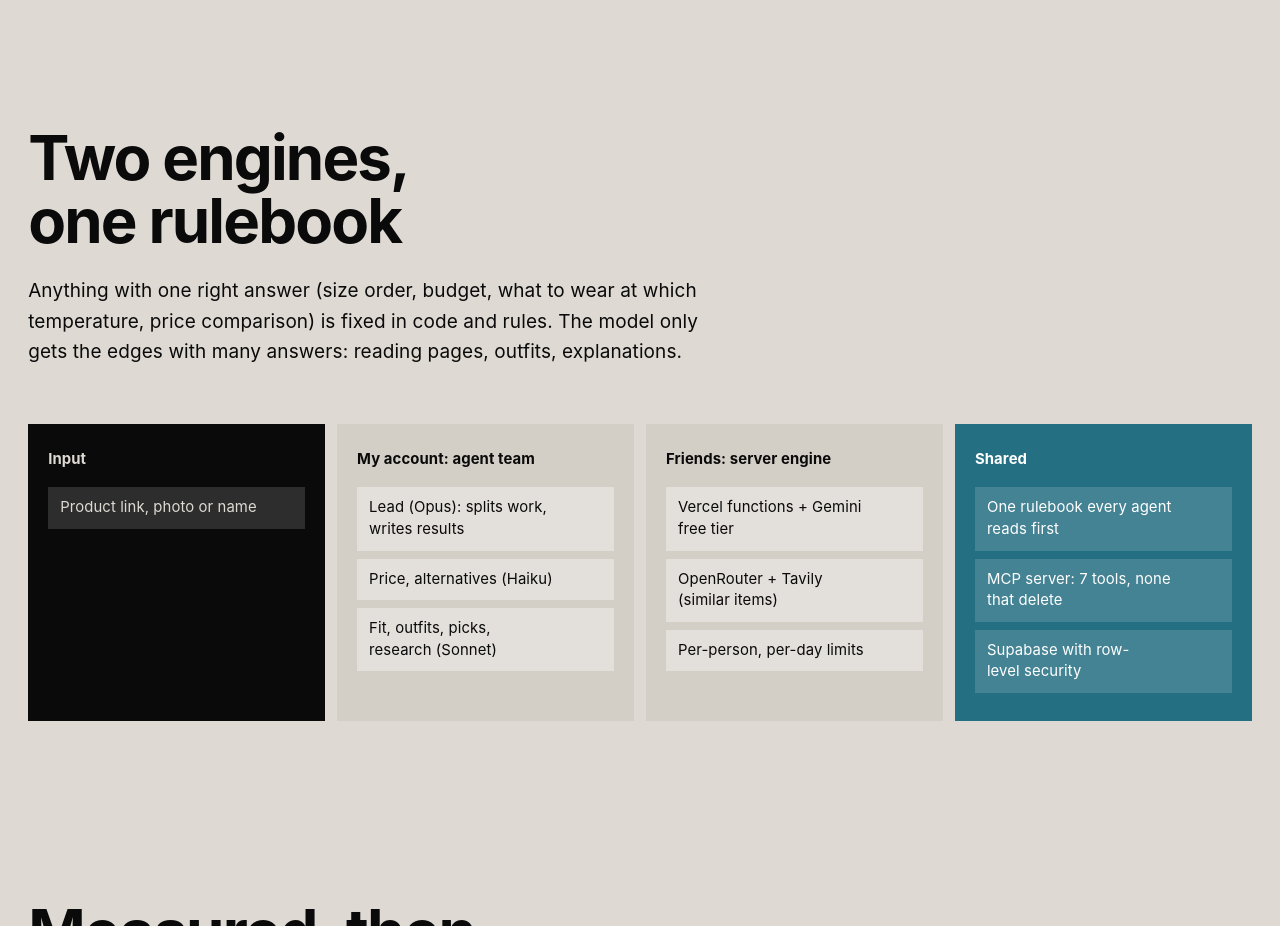
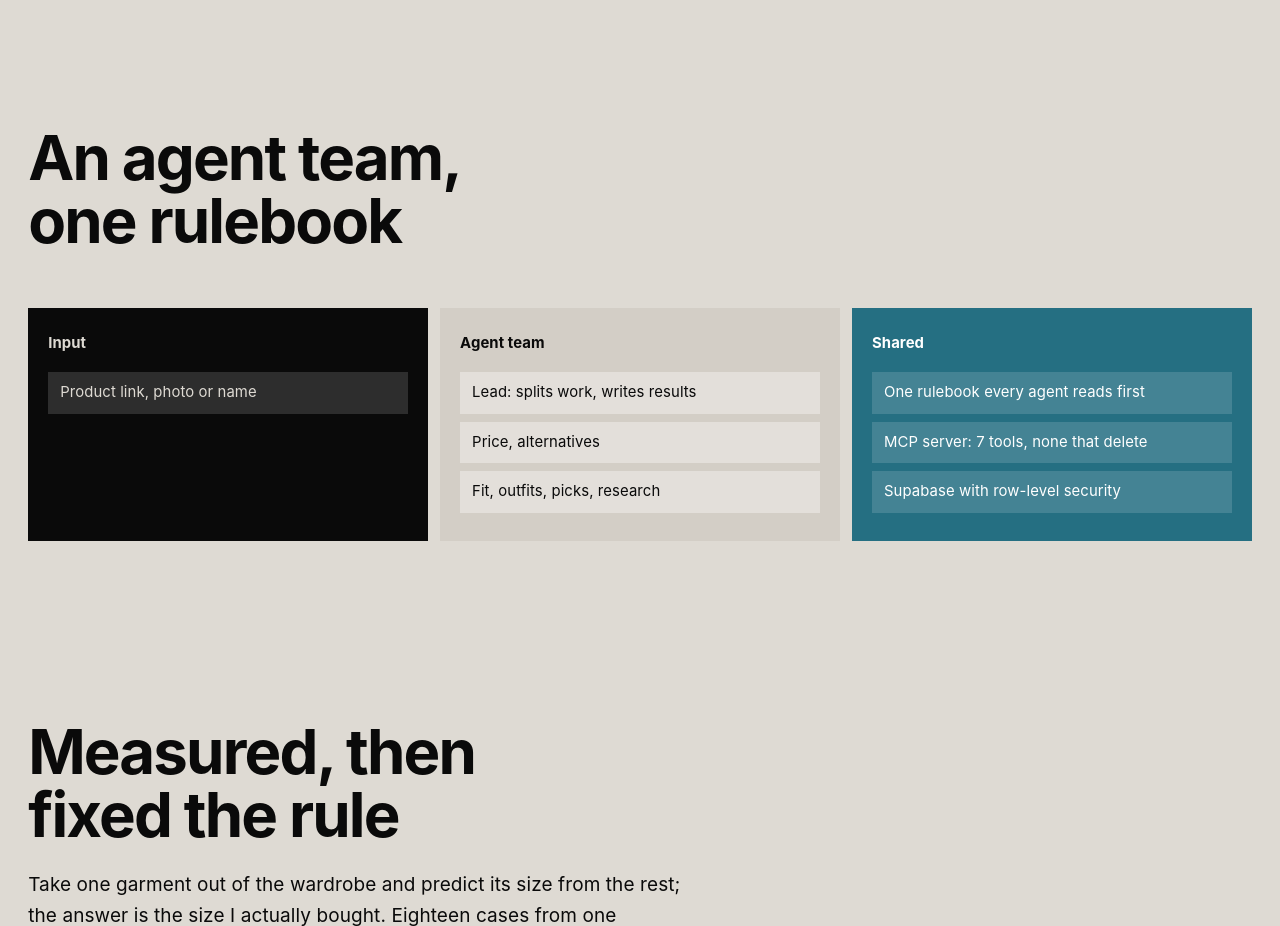
Before and after one commit to Won-22/Won-22.github.io, a plain HTML site: page project.html in a window 1280 px wide. Shown: the part 1760-2686 px from the top of the page. Drawn offline with nearby package versions, Linux system fonts and the light colour scheme; a web font is replaced by a local one.

Commit message:
구조도 정리: 설명 문단·서버 엔진 칸 삭제, 모델 이름 빼기 (#6)
* 구조 설명 문단과 친구 계정 서버 엔진 칸 삭제, 3칸으로 정리

Co-Authored-By: Claude Opus 5.5 <noreply@anthropic.com>
Claude-Session: https://claude.ai/code/session_01M6WNffFZC9MTru3tRHwmZm

* 에이전트 팀 칸에서 모델 이름 빼기

Co-Authored-By: Claude Opus 5.5 <noreply@anthropic.com>
Claude-Session: https://claude.ai/code/session_01M6WNffFZC9MTru3tRHwmZm

---------

Co-authored-by: Claude <noreply@anthropic.com>

```diff
--- a/assets/css/site.css
+++ b/assets/css/site.css
@@ -255,13 +255,13 @@ a.contact-row:hover .go { transform: translateX(8px); }
 .timeline .detail { font-size: var(--step-small); margin-top: 6px; }
 .timeline-bar { height: 10px; background: var(--ink); margin-top: 48px; transform-origin: 0 50%; }
 
-.flow { margin-top: 56px; display: grid; grid-template-columns: repeat(4, 1fr); gap: 12px; }
+.flow { margin-top: 56px; display: grid; grid-template-columns: repeat(3, 1fr); gap: 12px; }
 .lane { background: var(--surface); padding: 24px 20px 28px; position: relative; }
 .lane:nth-child(1) { background: var(--ink); color: var(--bg); }
-.lane:nth-child(4) { background: var(--accent); color: var(--accent-ink); }
+.lane:last-child { background: var(--accent); color: var(--accent-ink); }
 .lane h3 { font-size: var(--step-small); font-weight: 700; margin-bottom: 16px; }
 .lane li { font-size: var(--step-small); line-height: 1.45; padding: 10px 12px; background: rgba(255,255,255,.35); margin-top: 8px; }
-.lane:nth-child(1) li, .lane:nth-child(4) li { background: rgba(255,255,255,.14); }
+.lane:nth-child(1) li, .lane:last-child li { background: rgba(255,255,255,.14); }
 :root[data-theme="dark"] .lane li { background: rgba(255,255,255,.06); }
 @media (prefers-color-scheme: dark) { :root:not([data-theme="light"]) .lane li { background: rgba(255,255,255,.06); } }
 .flow-arrows { display: none; }
@@ -318,7 +318,6 @@ a.contact-row:hover .go { transform: translateX(8px); }
   .how-head { grid-column: 1 / 13; }
   .slip { grid-column: 1 / 13; max-width: 520px; }
   .timeline { grid-template-columns: repeat(3, 1fr); }
-  .flow { grid-template-columns: repeat(2, 1fr); }
   .evalsteps { grid-template-columns: repeat(2, 1fr); }
   .gallery { columns: 2; }
   .case-facts { grid-template-columns: repeat(2, 1fr); }
--- a/data/projects/fitlog.js
+++ b/data/projects/fitlog.js
@@ -62,30 +62,18 @@ window.PORTFOLIO.caseStudies.fitlog = {
     {
       type: "flow",
       id: "architecture",
-      heading: { ko: "엔진 두 개, 규칙 한 장", en: "Two engines, one rulebook" },
-      intro: {
-        ko: "정답이 하나인 것(사이즈 결정 순서, 예산, 기온별 옷차림, 가격 비교)은 코드와 규칙으로 고정하고, 답이 여럿인 가장자리(페이지 읽기, 코디, 설명)만 AI에게 맡겼어요.",
-        en: "Anything with one right answer (size order, budget, what to wear at which temperature, price comparison) is fixed in code and rules. The model only gets the edges with many answers: reading pages, outfits, explanations."
-      },
+      heading: { ko: "에이전트 팀과 규칙 한 장", en: "An agent team, one rulebook" },
       lanes: [
         {
           name: { ko: "입력", en: "Input" },
           boxes: [{ ko: "상품 링크 · 사진 · 상품명", en: "Product link, photo or name" }]
         },
         {
-          name: { ko: "내 계정: 에이전트 팀", en: "My account: agent team" },
+          name: { ko: "에이전트 팀", en: "Agent team" },
           boxes: [
-            { ko: "총괄 (Opus) · 일을 나누고 기록", en: "Lead (Opus): splits work, writes results" },
-            { ko: "가격 · 대안 (Haiku)", en: "Price, alternatives (Haiku)" },
-            { ko: "핏 · 코디 · 추천 · 리서치 (Sonnet)", en: "Fit, outfits, picks, research (Sonnet)" }
-          ]
-        },
-        {
-          name: { ko: "친구 계정: 서버 엔진", en: "Friends: server engine" },
-          boxes: [
-            { ko: "Vercel 함수 + Gemini 무료 등급", en: "Vercel functions + Gemini free tier" },
-            { ko: "OpenRouter + Tavily (비슷한 옷)", en: "OpenRouter + Tavily (similar items)" },
-            { ko: "사람별 · 하루 한도", en: "Per-person, per-day limits" }
+            { ko: "총괄: 일을 나누고 기록", en: "Lead: splits work, writes results" },
+            { ko: "가격 · 대안", en: "Price, alternatives" },
+            { ko: "핏 · 코디 · 추천 · 리서치", en: "Fit, outfits, picks, research" }
           ]
         },
         {
```
